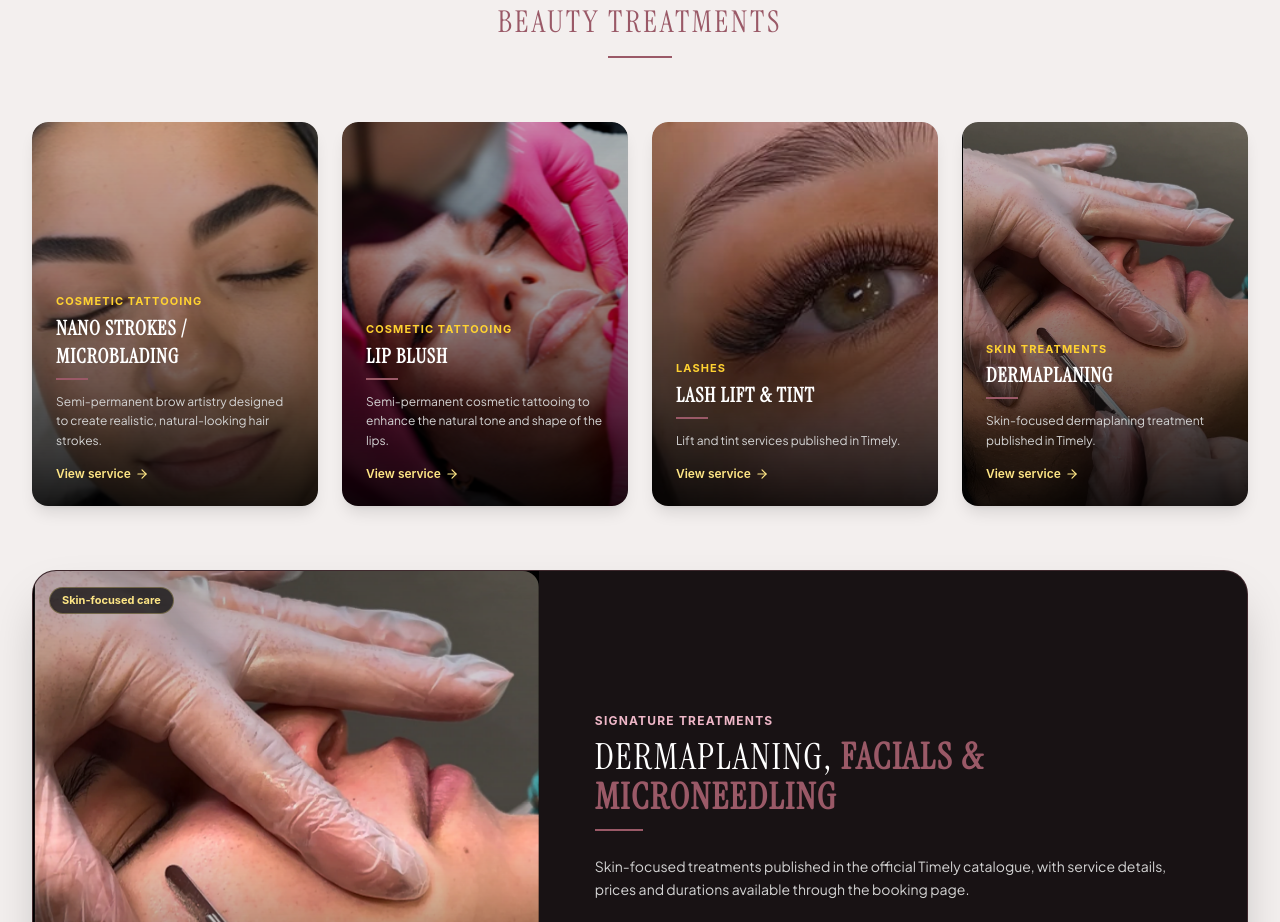
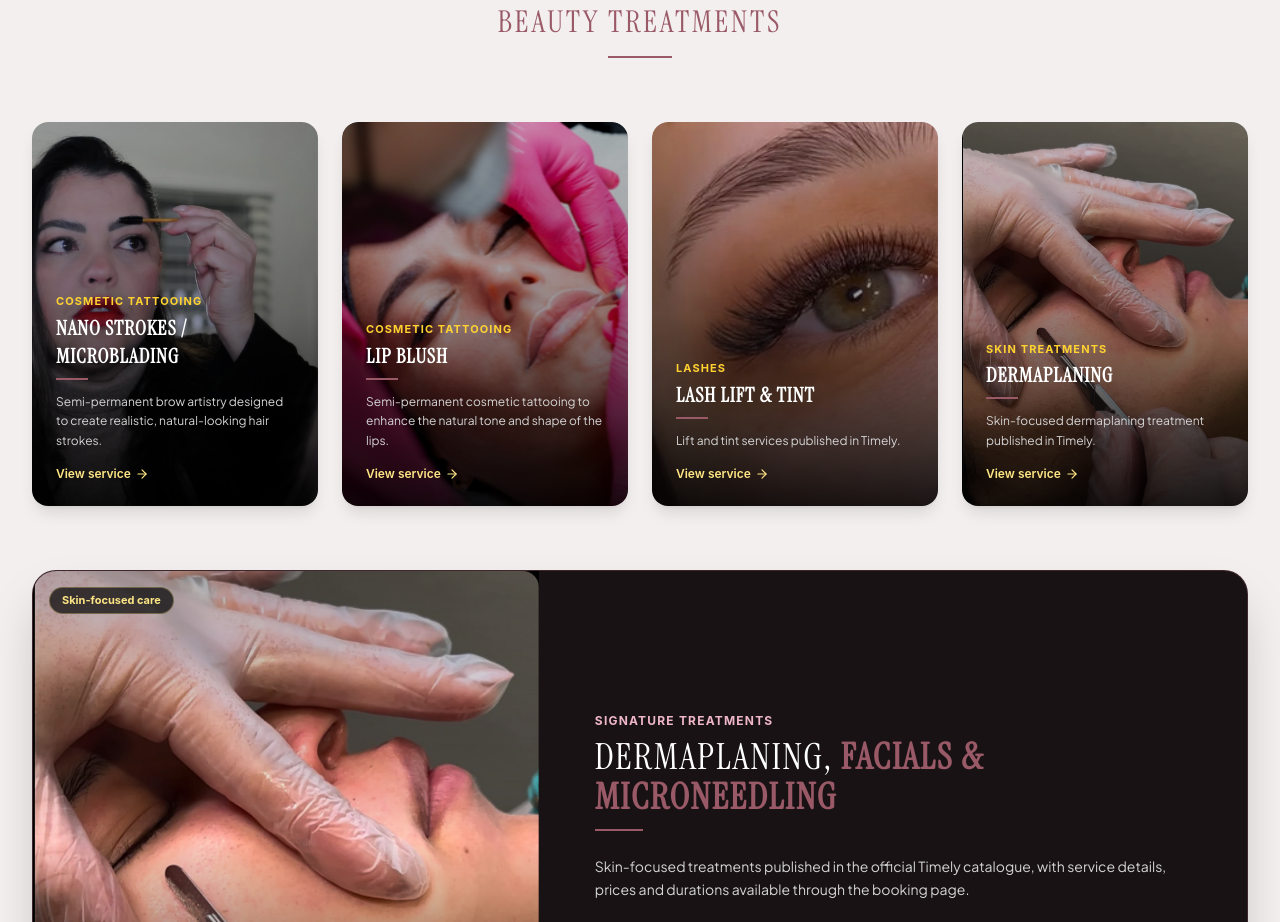
Before and after one commit to joorgeec3/Bella-Beauty-Brazil, a React (Vite) app: page / in a window 1280 px wide. Shown: the part 2685-3607 px from the top of the page. Built offline with nearby package versions, Linux system fonts and the light colour scheme; no server answers.

Commit message:
Remove client-flagged photographs from src/data/siteImages.ts

```diff
--- a/src/data/siteImages.ts
+++ b/src/data/siteImages.ts
@@ -1,7 +1,7 @@
 const siteAsset = (path: string) => `${import.meta.env.BASE_URL}${path.replace(/^\/+/, '')}`;
 
 export const siteImages = {
-  hero: { mainBella: siteAsset('assets/bella/hero.png'), thumbProcedure1: siteAsset('assets/bella/brows.png'), thumbProcedure2: siteAsset('assets/bella/lashes.jpg') },
+  hero: { mainBella: siteAsset('assets/bella/hero.png'), thumbProcedure1: siteAsset('assets/bella/gallery/studio-behind-scenes-01.webp'), thumbProcedure2: siteAsset('assets/bella/lashes.jpg') },
   aboutMe: {
     liviaPhoto: siteAsset('assets/bella/gallery/livia-portrait-01.webp'),
     liviaFeaturePhoto: siteAsset('assets/bella/gallery/livia-portrait-02.webp'),
@@ -12,11 +12,11 @@ export const siteImages = {
   services: {
     browTreatment: siteAsset('assets/bella/gallery/studio-behind-scenes-01.webp'),
     facialTreatment: siteAsset('assets/bella/dermaplaning-facial-treatment.webp'),
-    microblading: siteAsset('assets/bella/brows.png'),
+    microblading: siteAsset('assets/bella/gallery/studio-behind-scenes-01.webp'),
     lipBlush: siteAsset('assets/bella/cosmetic-tattooing.png'),
-    brows: siteAsset('assets/bella/brows.png'),
+    brows: siteAsset('assets/bella/gallery/studio-behind-scenes-01.webp'),
     lashes: siteAsset('assets/bella/lashes.jpg'),
-    // A genuine facial treatment photo: the old treatments.png depicts a pigment/palette kit.
+    // Approved real facial-care image; the old pigment-vial photograph is removed.
     treatments: siteAsset('assets/bella/dermaplaning-facial-treatment.webp'),
     waxing: siteAsset('assets/bella/waxing.png'),
     courses: siteAsset('assets/bella/courses.png'),
```
